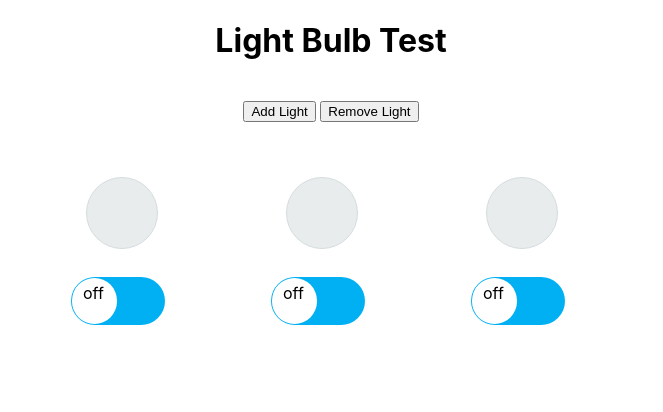
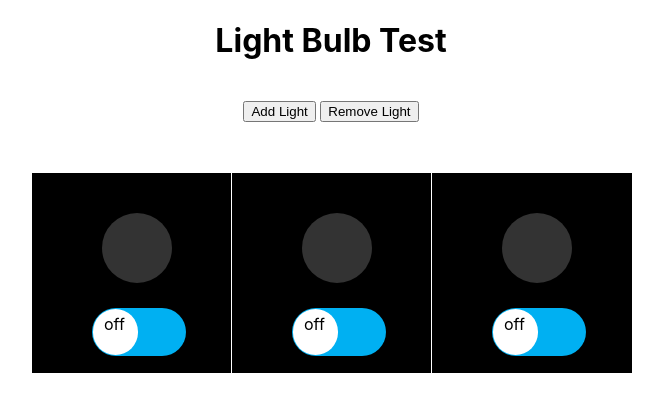
Before and after one commit to hyosunko/lightSwitches, a React (Create React App) app: page / in a window 1280 px wide. Shown: the top 412 px of the page, without its empty margins (309-972 px from the left). Built offline with nearby package versions, Linux system fonts and the light colour scheme.

Commit message:
add room box

```diff
--- a/src/App.css
+++ b/src/App.css
@@ -38,8 +38,8 @@
   position: relative;
   width: 100px;
   height: 50px;
-  margin-left: 90px;
-  margin-top: 10px;
+  margin-left: 110px;
+  margin-top: 30px;
   -webkit-transform: translate3d( -50%, -50%, 0 );
   transform: translate3d( -50%, -50%, 0 );
 }
@@ -149,13 +149,13 @@ input[type="checkbox"].light  {
 
 {/* inside OFF light container */}
 input[type="checkbox"].light + div {
-  border: 1px solid #D5DCDE;
-  margin-left: 5px;
-  margin-top: -15px;
+  /*border: 1px solid #D5DCDE;*/
+  margin-left: -10px;
+  margin-top: -40px;
   width: 70px;
   height: 70px;
   border-radius: 50%;
-  background-color: #E8ECED;
+  background-color: #333333;
   -webkit-transition-duration: 10s;
   transition-duration: 10s;
   cursor: pointer;
@@ -173,5 +173,50 @@ input[type="checkbox"].light:checked + div {
 input[type="checkbox"].light:checked + div {
   background-color: rgba(255, 255,153, 1);
   box-shadow: 0 0 15px 10px #ffdd44;
-  opacity: .5;
+  opacity: .85;
 }
+
+
+{/* light container */}
+.room-container {
+  position: relative;
+  /*top: 50%; left: 50%;*/
+  width: 200px;
+  height:200px;
+  margin:auto;
+  background: black;
+  border: 1px solid white;
+}
+
+input[type="checkbox"].room  {
+  position: relative;
+  opacity: 0;
+}
+
+{/* inside OFF light container */}
+input[type="checkbox"].room + div {
+  /*border: 1px solid #D5DCDE;*/
+  margin-top: 40px;
+  margin-left: 80px;
+  width: 50px;
+  height: 50px;
+  border-radius: 50%;
+  background-color: #000000;
+  -webkit-transition-duration: 10s;
+  transition-duration: 10s;
+  cursor: pointer;
+}
+
+{/* inside ON Light container */}
+input[type="checkbox"].room:checked + div {
+  /*width: 94px;*/
+  background-position: 0 0;
+  background-color: #ffffff;
+}
+
+{/* inside ON Light glowing effect */}
+input[type="checkbox"].room:checked + div {
+  background-color: rgba(255, 255, 255, 1);
+  box-shadow: 0 0 90px 50px #fff;
+  opacity: .95;
+}
--- a/src/Light.js
+++ b/src/Light.js
@@ -42,7 +42,8 @@ class Light extends Component{
 
         return(
             <div className="box-container">
-
+            <div className="room-container">
+               <input ref="room" checked={ this.state.isOn } onChange={ this.handleChange } className="room" type="checkbox" />
               {/* light, checkbox input is controlled by css */}
               {/*<div style={sectionStyle} className="light-container">*/}
               <div className="light-container">
@@ -68,6 +69,7 @@ class Light extends Component{
                       </div>
                   </label>
               </div>
+              </div>
             </div>
         );
     }
```
